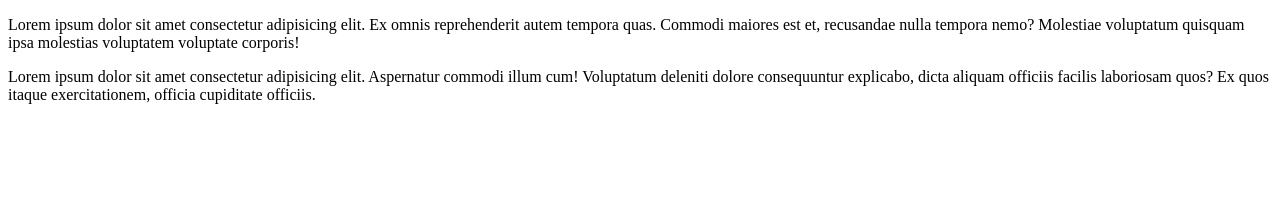
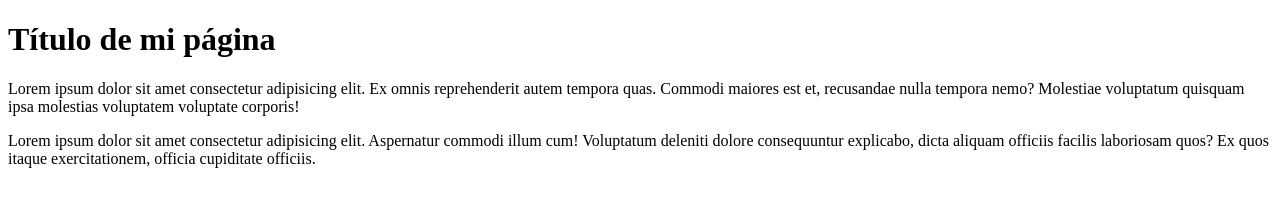
Before and after one commit to anthnyM/helloGithub, a plain HTML site: page index.html in a window 1280 px wide. Drawn offline with Linux system fonts and the light colour scheme.

Commit message:
hello test branch

```diff
--- a/index.html
+++ b/index.html
@@ -6,6 +6,7 @@
     <title>Mi primer sitio web</title>
 </head>
 <body>
+    <h1>Título de mi página</h1>
     <p>Lorem ipsum dolor sit amet consectetur adipisicing elit. Ex omnis reprehenderit autem tempora quas. Commodi maiores est et, recusandae nulla tempora nemo? Molestiae voluptatum quisquam ipsa molestias voluptatem voluptate corporis!</p>
     <p>Lorem ipsum dolor sit amet consectetur adipisicing elit. Aspernatur commodi illum cum! Voluptatum deleniti dolore consequuntur explicabo, dicta aliquam officiis facilis laboriosam quos? Ex quos itaque exercitationem, officia cupiditate officiis.</p>
 
```
